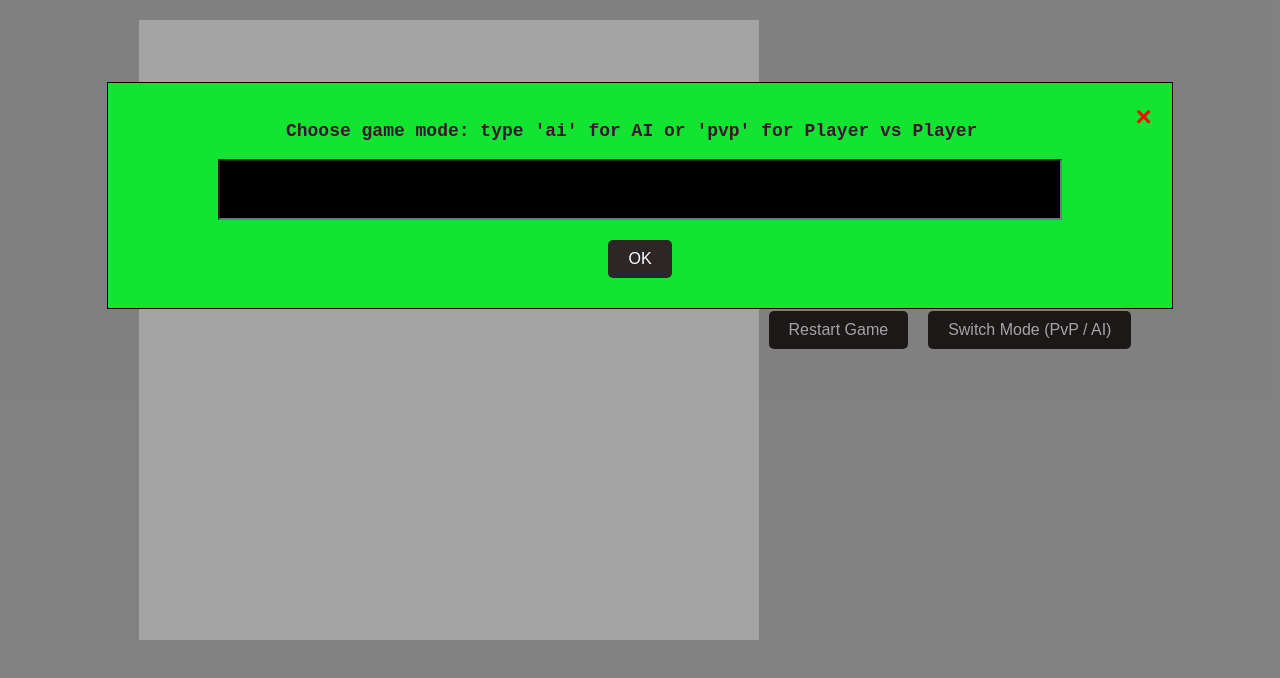
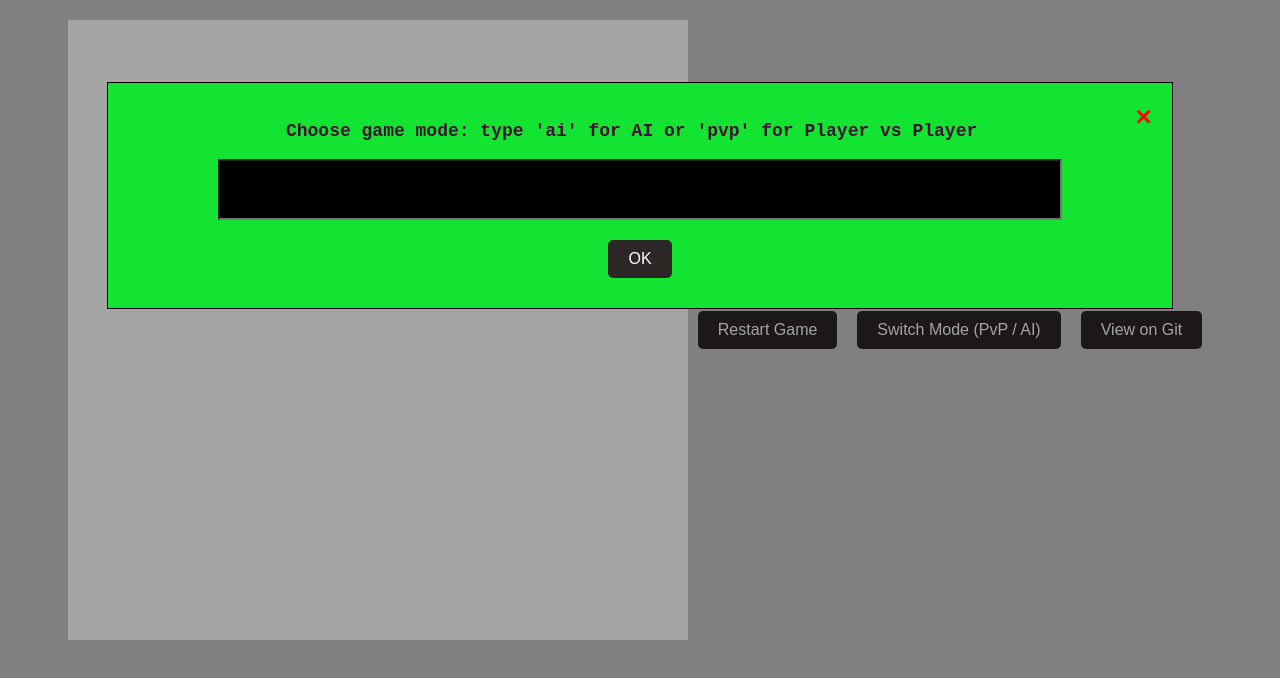
Before and after one commit to PriyanshuDoshi/Tic_tac_toe_ai_game, a plain HTML site: page index.html in a window 1280 px wide. Shown: the part 110-788 px from the top of the page. Drawn offline with Linux system fonts and the light colour scheme.

Commit message:
Update index.html
adding view on git option

```diff
--- a/index.html
+++ b/index.html
@@ -15,6 +15,8 @@
         <button id="reset-btn">Restart Game</button>
         <br>
         <button id="mode-btn">Switch Mode (PvP / AI)</button>
+        <br>
+        <a href="https://github.com/PriyanshuDoshi/Tic_tac_toe_ai_game" target="_blank"><button>View on Git</button></a>
     </div>
 
     <!-- Custom Pop-up -->
```
